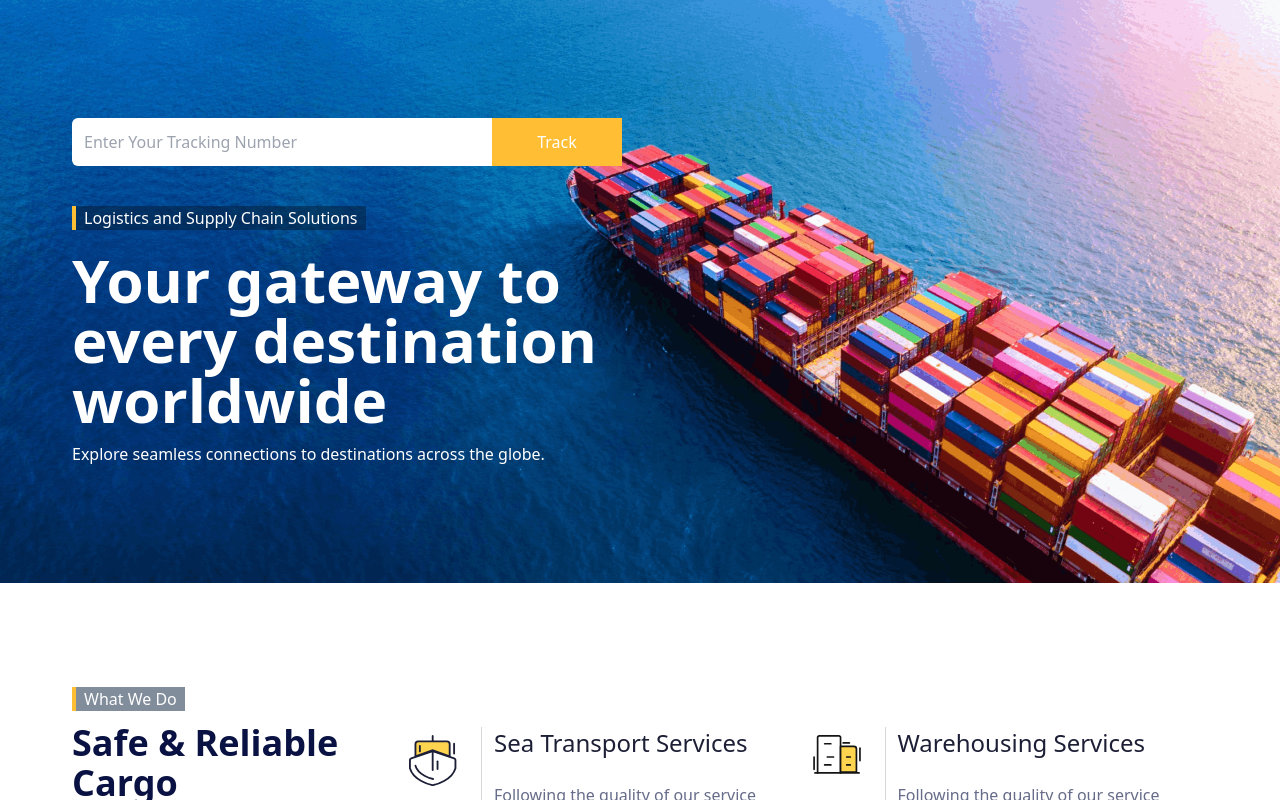
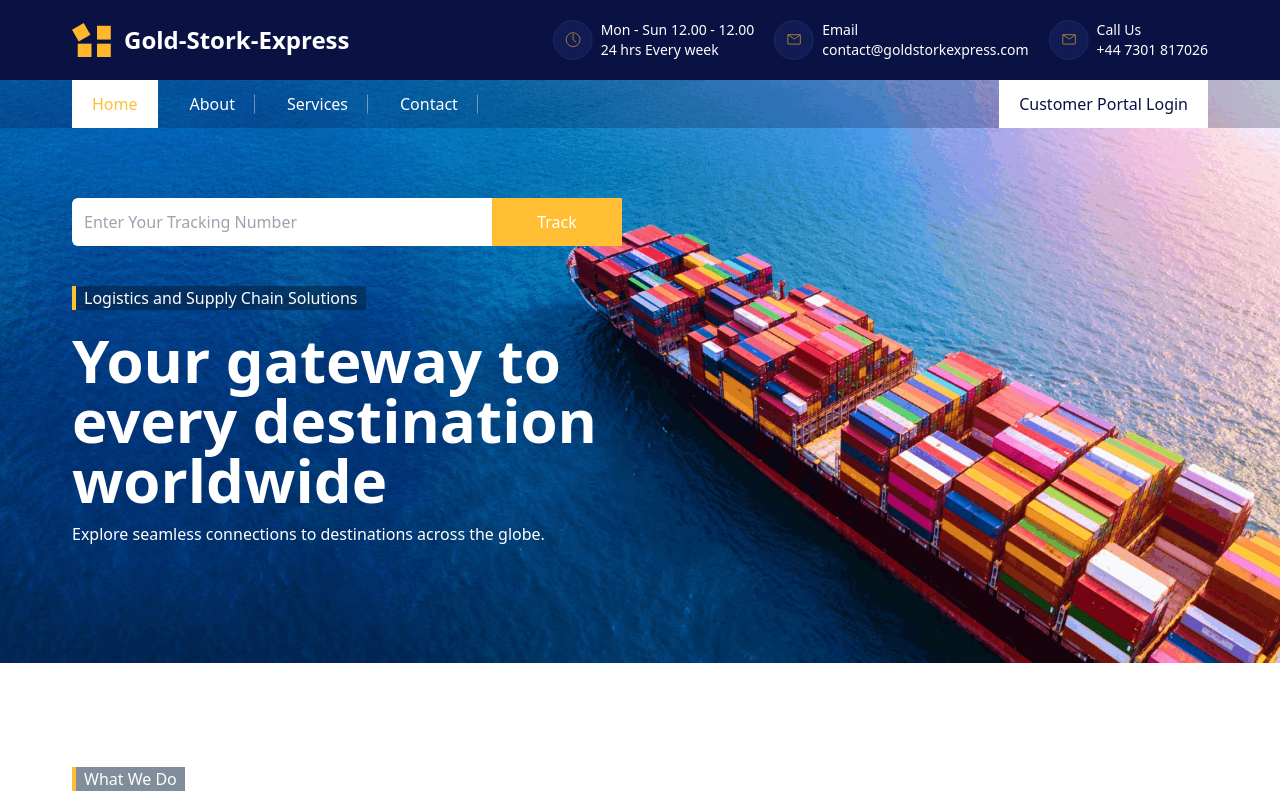
Before and after one commit to stainlezzking/goldstorkexpress, a Next.js app: page / in a window 1280 px wide. Shown: the top 800 px of the page. Built offline with nearby package versions, Linux system fonts and the light colour scheme.

Commit message:
added the navbar and the google translate

```diff
--- a/app/globals.css
+++ b/app/globals.css
@@ -14,3 +14,26 @@
     width: 60%;
   }
 }
+
+#google_translate_element {
+  border-radius: 5px;
+  display: block;
+  z-index: 200;
+  padding: 5px 10px;
+}
+.goog-te-combo:nth-child(2) {
+  display: none;
+}
+.goog-logo-link {
+  display: none !important;
+}
+#google_translate_element a {
+  display: none;
+}
+.goog-te-gadget {
+  color: transparent !important;
+}
+
+.goog-te-gadget .goog-te-combo {
+  color: blue !important;
+}
--- a/app/layout.js
+++ b/app/layout.js
@@ -1,5 +1,6 @@
 import localFont from "next/font/local";
 import "./globals.css";
+import Navbar from "@/components/builders/navbar.component";
 
 const geistSans = localFont({
   src: "./fonts/GeistVF.woff",
@@ -13,16 +14,14 @@ const geistMono = localFont({
 });
 
 export const metadata = {
-  title: "Create Next App",
-  description: "Generated by create next app",
+  title: "Gold Stork Express",
 };
 
 export default function RootLayout({ children }) {
   return (
     <html lang="en">
-      <body
-        className={`${geistSans.variable} ${geistMono.variable} antialiased`}
-      >
+      <body className={`${geistSans.variable} ${geistMono.variable} antialiased`}>
+        <Navbar />
         {children}
       </body>
     </html>
--- a/components/builders/footer.component.jsx
+++ b/components/builders/footer.component.jsx
@@ -1,4 +1,5 @@
 import Link from "next/link";
+import { FloatingElements } from "./translate+customercare";
 
 const maxWidthConstant = "max-w-[1200px]";
 
@@ -80,6 +81,8 @@ export default function Footer({ children }) {
       <div className="py-2 border-t border-t-[#4E5683] text-center text-white">
         <p>Copyright &copy; of Gold Stork Express</p>
       </div>
+      <div id="googlescript_location"></div>
+      <FloatingElements />
     </div>
   );
 }
--- a/components/builders/navbar.component.jsx
+++ b/components/builders/navbar.component.jsx
@@ -1,5 +1,5 @@
-import { Link, NavLink, Outlet } from "react-router-dom";
 import { Sheet, SheetContent, SheetDescription, SheetHeader, SheetTitle, SheetTrigger } from "@/components/ui/sheet";
+import { NavLink } from "./navlink";
 
 export default function Navbar() {
   return (
@@ -84,27 +84,31 @@ export default function Navbar() {
                       <div>
                         <ul className="space-y-2 text-lg font-medium mt-10 nav-active-selector">
                           <li>
-                            <NavLink href="/" className="py-2 hover:text-white w-full block">
+                            <NavLink type="mobile" href="/" className="py-2 hover:text-white w-full block">
                               Home
                             </NavLink>
                           </li>
                           <li>
-                            <NavLink href="/about" className="py-2 hover:text-white w-full block">
+                            <NavLink type="mobile" href="/about" className="py-2 hover:text-white w-full block">
                               About
                             </NavLink>
                           </li>
                           <li>
-                            <NavLink href="/services" className="py-2 hover:text-white w-full block">
+                            <NavLink type="mobile" href="/services" className="py-2 hover:text-white w-full block">
                               Service
                             </NavLink>
                           </li>
                           <li>
-                            <NavLink href="/contact" className="py-2 hover:text-white w-full block">
+                            <NavLink type="mobile" href="/contact" className="py-2 hover:text-white w-full block">
                               Contact
                             </NavLink>
                           </li>
                         </ul>
-                        <NavLink className="mt-5 bg-white max-w-[300px] w-full text-secondary px-5 h-12 hover:text-primary flex items-center  " href="/login">
+                        <NavLink
+                          type="customer"
+                          className="mt-5 bg-white max-w-[300px] w-full text-secondary px-5 h-12 hover:text-primary flex items-center  "
+                          href="/login"
+                        >
                           <p>Customer Portal Login </p>
                         </NavLink>
                       </div>
@@ -163,43 +167,30 @@ export default function Navbar() {
           <div className="container mx-auto">
             <div className="flex justify-between items-end text-white">
               <ul className="gap-x-3 flex main-nav ">
-                <NavLink
-                  className="relative py-3 hover:text-white/80 px-5 block after:border-e after:block after:absolute after:right-0 after:w-[2px] after:h-[40%] after:top-1/2 after:-translate-y-1/2 after:border-e-white/40"
-                  href="/"
-                >
+                <NavLink type="desktop" href="/">
                   <p>Home</p>
                   <span className="h-[2px] transition-[width] duration-600 w-0 bg-white block absolute bottom-0 left-1/2 -translate-x-1/2"></span>
                 </NavLink>
-                <NavLink
-                  className="relative py-3 hover:text-white/80 px-5 block after:border-e after:block after:absolute after:right-0 after:w-[2px] after:h-[40%] after:top-1/2 after:-translate-y-1/2 after:border-e-white/40"
-                  href="/about"
-                >
+                <NavLink type="desktop" href="/about">
                   <p>About</p>
                   <span className="h-[2px] transition-[width] duration-600 w-0 bg-white block absolute bottom-0 left-1/2 -translate-x-1/2"></span>
                 </NavLink>
-                <NavLink
-                  className="relative py-3 hover:text-white/80 px-5 block after:border-e after:block after:absolute after:right-0 after:w-[2px] after:h-[40%] after:top-1/2 after:-translate-y-1/2 after:border-e-white/40"
-                  href="/services"
-                >
+                <NavLink type="desktop" href="/services">
                   <p>Services</p>
                   <span className="h-[2px] transition-[width] duration-600 w-0 bg-white block absolute bottom-0 left-1/2 -translate-x-1/2"></span>
                 </NavLink>
-                <NavLink
-                  className="relative py-3 hover:text-white/80 px-5 block after:border-e after:block after:absolute after:right-0 after:w-[2px] after:h-[40%] after:top-1/2 after:-translate-y-1/2 after:border-e-white/40"
-                  href="/contact"
-                >
+                <NavLink type="desktop" href="/contact">
                   <p>Contact</p>
                   <span className="h-[2px] transition-[width] duration-600 w-0 bg-white block absolute bottom-0 left-1/2 -translate-x-1/2"></span>
                 </NavLink>
               </ul>
-              <NavLink className="bg-white text-secondary px-5 h-12 hover:text-primary flex items-center  " href="/login">
+              <NavLink type="customer" href="/login">
                 <p>Customer Portal Login </p>
               </NavLink>
             </div>
           </div>
         </div>
       </div>
-      <Outlet />
     </>
   );
 }
--- /dev/null
+++ b/components/builders/navlink.jsx
@@ -0,0 +1,22 @@
+"use client";
+import { cn } from "@/lib/utils";
+import Link from "next/link";
+import { usePathname } from "next/navigation";
+
+const navLinksComponent = function (path, href) {
+  return {
+    mobile: `mt-5 max-w-[300px] w-full text-secondary px-5 h-12 hover:text-primary flex items-center ${path == href && "bg-white"}`,
+    desktop: ` ${
+      path == href && "bg-white text-primary"
+    } relative py-3 hover:text-white/80 px-5 block after:border-e after:block after:absolute after:right-0 after:w-[2px] after:h-[40%] after:top-1/2 after:-translate-y-1/2 after:border-e-white/40`,
+    customer: "bg-white text-secondary px-5 h-12 hover:text-primary flex items-center ",
+  };
+};
+export const NavLink = function ({ children, href, type, className }) {
+  const path = usePathname();
+  return (
+    <Link className={cn(navLinksComponent(path, href)[type], className)} href={href}>
+      {children}
+    </Link>
+  );
+};
--- /dev/null
+++ b/components/builders/translate+customercare.jsx
@@ -0,0 +1,24 @@
+"use client";
+
+import { useEffect } from "react";
+import { useState } from "react";
+
+export const FloatingElements = function () {
+  useEffect(function () {
+    const googleScript = document.createElement("script");
+    googleScript.setAttribute("src", "//translate.google.com/translate_a/element.js?cb=googleTranslateElementInit");
+    document.getElementById("googlescript_location").appendChild(googleScript);
+    // debugger
+    window.googleTranslateElementInit = () => {
+      new window.google.translate.TranslateElement(
+        {
+          pageLanguage: "en",
+          includedLanguages:
+            "af,ar,az,be,bg,bn,bs,ca,ceb,co,cs,cy,da,de,el,en,eo,es,et,eu,fa,fi,fr,fy,ga,gd,gl,gu,ha,haw,hi,hmn,hr,ht,hu,hy,id,ig,is,it,iw,ja,jw,ka,kk,km,kn,ko,ku,ky,la,lb,lo,lt,lv,mg,mi,mk,ml,mn,mr,ms,mt,my,ne,nl,no,ny,or,pa,pl,ps,pt,ro,ru,rw,sd,si,sk,sl,sm,sn,so,sq,sr,st,su,sv,sw,ta,te,tg,th,tk,tl,tr,tt,ug,uk,ur,uz,vi,xh,yi,yo,zh-CN,zh-TW,zu", //here include all languages that you need
+        },
+        "google_translate_element"
+      );
+    };
+  }, []);
+  return <></>;
+};
```
Also changed, not shown: package.json (+19 -1 lines), 1 other file (tests, documents, lock files or other folders).
